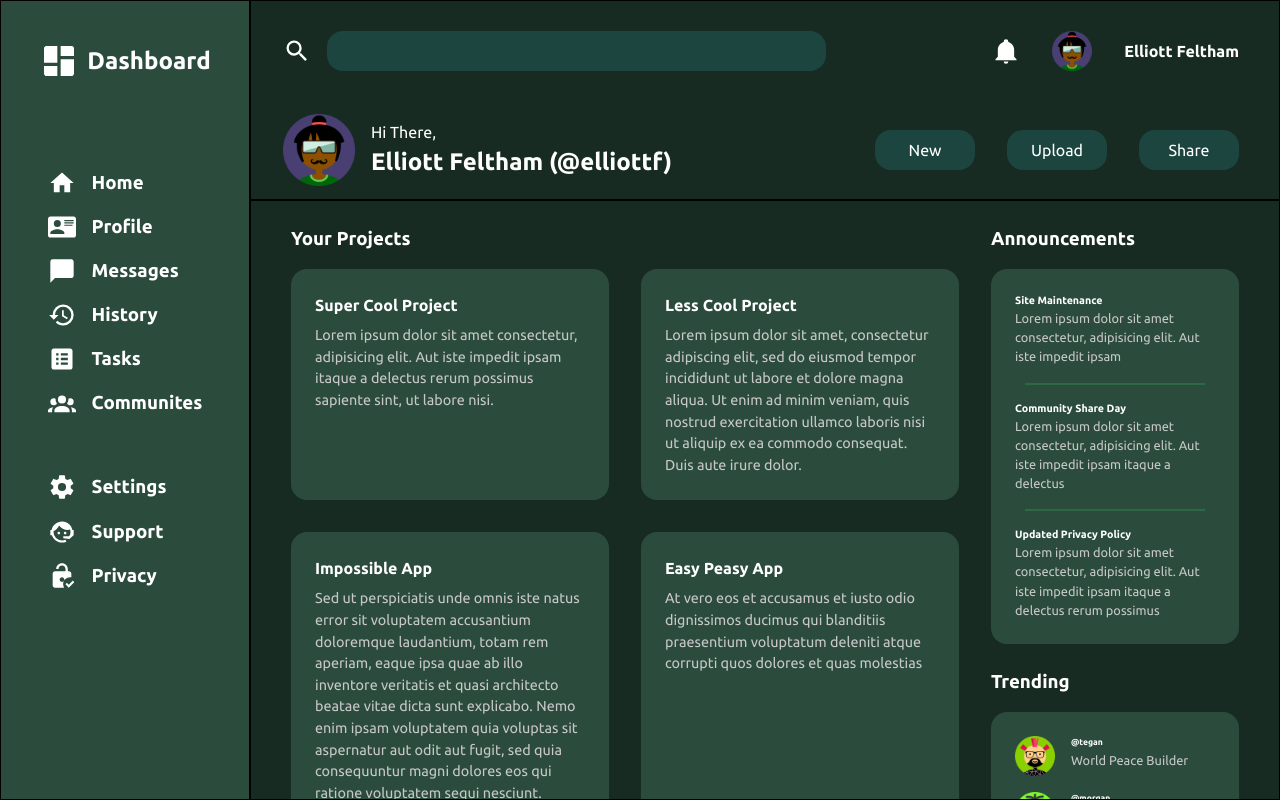
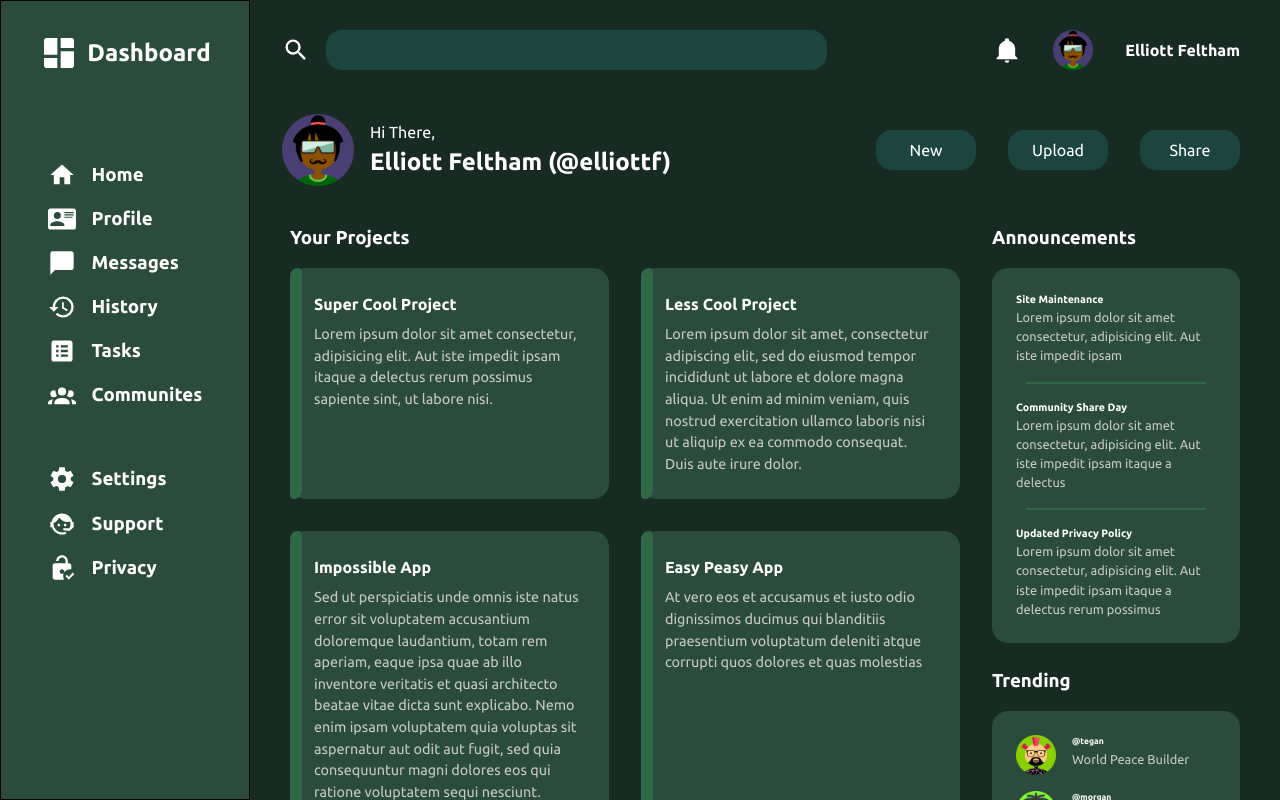
Before and after one commit to elliottfeltham/odin-dashboard, a plain HTML site: page index.html in a window 1280 px wide. Drawn offline with Linux system fonts and the light colour scheme.

Commit message:
Tweak some styles

```diff
--- a/index.html
+++ b/index.html
@@ -124,6 +124,7 @@
                             <h4>Super Cool Project</h4>
                             <span>Lorem ipsum dolor sit amet consectetur, adipisicing elit. Aut iste impedit ipsam
                                 itaque a delectus rerum possimus sapiente sint, ut labore nisi.</span>
+                            <div class="accent-line"></div>
                         </li>
                         <li class="project-card">
                             <h4>Less Cool Project</h4>
@@ -131,6 +132,7 @@
                                 incididunt ut labore et dolore magna aliqua. Ut enim ad minim veniam, quis nostrud
                                 exercitation ullamco laboris nisi ut aliquip ex ea commodo consequat. Duis aute irure
                                 dolor.</span>
+                            <div class="accent-line"></div>
                         </li>
                         <li class="project-card">
                             <h4>Impossible App</h4>
@@ -139,21 +141,25 @@
                                 architecto beatae vitae dicta sunt explicabo. Nemo enim ipsam voluptatem quia voluptas
                                 sit aspernatur aut odit aut fugit, sed quia consequuntur magni dolores eos qui ratione
                                 voluptatem sequi nesciunt.</span>
+                            <div class="accent-line"></div>
                         </li>
                         <li class="project-card">
                             <h4>Easy Peasy App</h4>
                             <span>At vero eos et accusamus et iusto odio dignissimos ducimus qui blanditiis praesentium
                                 voluptatum deleniti atque corrupti quos dolores et quas molestias</span>
+                            <div class="accent-line"></div>
                         </li>
                         <li class="project-card">
                             <h4>Ad Blocker</h4>
                             <span>Ut enim ad minima veniam, quis nostrum exercitationem ullam corporis suscipit
                                 laboriosam, nisi ut aliquid ex ea commodi consequatur?</span>
+                            <div class="accent-line"></div>
                         </li>
                         <li class="project-card">
                             <h4>Money Maker</h4>
                             <span>Lorem ipsum dolor sit amet consectetur, adipisicing elit. Aut iste impedit ipsam
                                 itaque a delectus rerum possimus sapiente sint, ut labore nisi.</span>
+                            <div class="accent-line"></div>
                         </li>
                     </ul>
                 </div>
--- a/style.css
+++ b/style.css
@@ -92,7 +92,6 @@ header {
 	background-color: var(--primary-background);
 	grid-column: 2 / -1;
 	grid-row: 1 / 2;
-	border: 1px solid black;
 }
 
 nav {
@@ -106,7 +105,6 @@ main {
 	background-color: var(--primary-background);
 	grid-column: 2 / -1;
 	grid-row: 2 / -1;
-	border: 1px solid black;
 	overflow: auto;
 }
 
@@ -176,7 +174,7 @@ main {
 	display: flex;
 	justify-content: flex-start;
 	align-items: center;
-	margin: 40px 32px 32px;
+	margin: 32px 32px 32px;
 	gap: 8px;
 }
 
@@ -268,6 +266,7 @@ span {
 }
 
 .project-card {
+	position: relative;
 	display: flex;
 	flex-direction: column;
 	background-color: var(--secondary-background);
@@ -326,4 +325,14 @@ span {
 	width: 90%;
 	background-color: var(--primary-accent);
 }
+
+.accent-line {
+	height: 100%;
+	width: 12px;
+	position: absolute;
+	left: 0;
+	top: 0;
+	background-color: var(--primary-accent);
+	border-radius: 8px 4px;
+}
 /* Media Queries */
```
